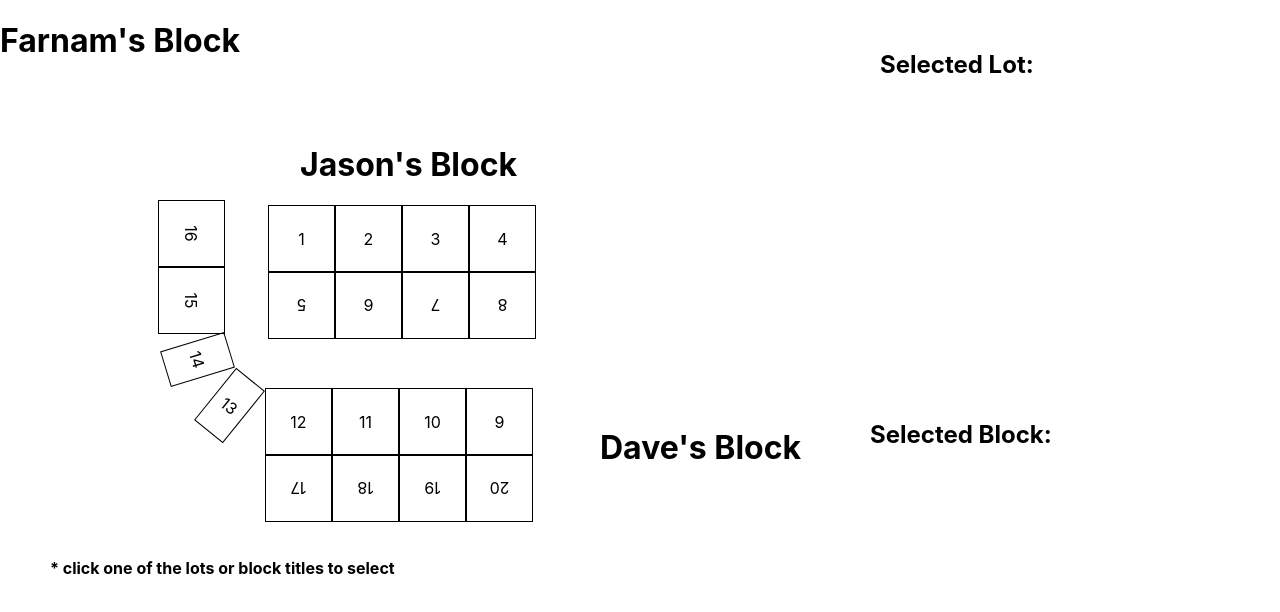
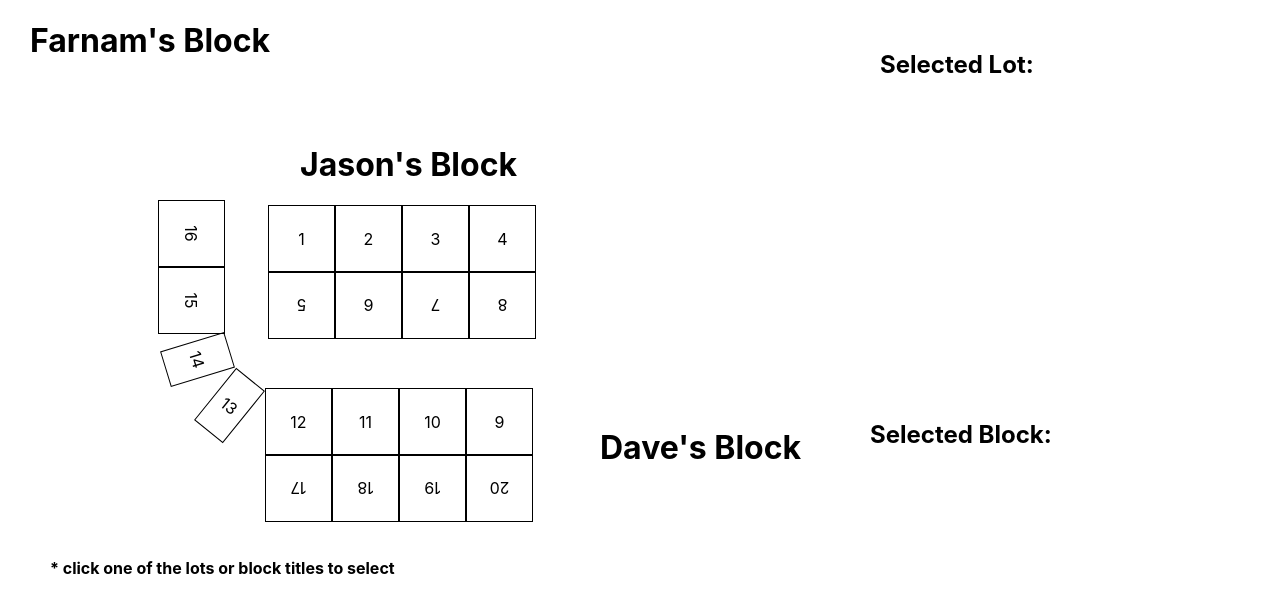
Before and after one commit to laidav/site-simulator, a React (Create React App) app: page / in a window 1280 px wide. Shown: the top 612 px of the page. Built offline with nearby package versions, Linux system fonts and the light colour scheme.

Commit message:
minor styling

```diff
--- a/src/App.css
+++ b/src/App.css
@@ -94,3 +94,7 @@
   left: 50px;
   font-weight: bold;
 }
+
+.farnams-neighborhood > h1 {
+  padding-left: 30px;
+}
```
